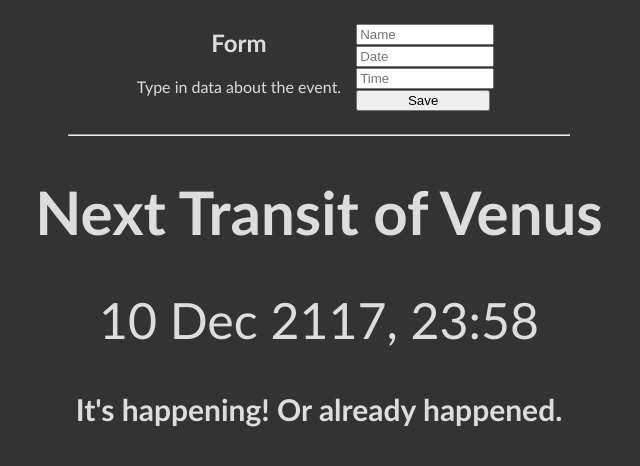
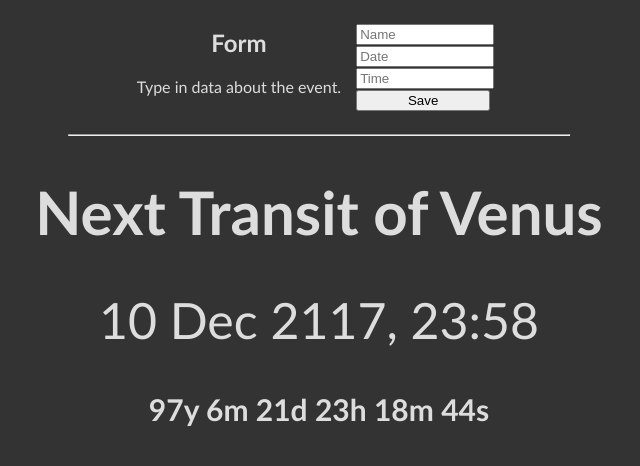
Before and after one commit to tomasz-rebas/react-countdown-timer, a React (Create React App) app: page / in a window 1280 px wide. Shown: the top 466 px of the page, without its empty margins (321-961 px from the left). Built offline with nearby package versions, Linux system fonts and the light colour scheme.

Commit message:
Calculate time left for the default event

```diff
--- a/src/components/App.js
+++ b/src/components/App.js
@@ -10,14 +10,14 @@ class App extends React.Component {
             name: "Next Transit of Venus",
             date: "10 Dec 2117",
             time: "23:58",
-            timeLeftInSeconds: 3
+            timeLeftInSeconds: 0
         }
         this.saveUserInput = this.saveUserInput.bind(this);
         this.formatTimeLeftDisplay = this.formatTimeLeftDisplay.bind(this);
         this.decrementTimeInSeconds = this.decrementTimeInSeconds.bind(this);
     }
 
-    getTimeInSeconds(timeInput) {
+    getEventTimeInSeconds(timeInput) {
         let timeInSeconds = 0;
         if (timeInput.length >= 4) {
             if (timeInput[1] === ':' || timeInput[2] === ':') {
@@ -31,6 +31,12 @@ class App extends React.Component {
     }
 
     componentDidMount() {
+        // Calculate seconds left to the default event (next transit of Venus).
+        const timeLeftInSeconds = (Date.parse(this.state.date + ' ' + this.state.time) - Date.parse(new Date())) / 1000;
+        this.setState({
+            timeLeftInSeconds: timeLeftInSeconds
+        });
+        // Start decrementing seconds left to the event.
         setInterval(this.decrementTimeInSeconds, 1000);
     }
 
@@ -95,7 +101,7 @@ class App extends React.Component {
         if (isNaN(eventDateInMiliseconds)) {
            console.warn('Please type in a valid date.');
         } else {
-            const eventTimeInSeconds = this.getTimeInSeconds(e.target.time.value);
+            const eventTimeInSeconds = this.getEventTimeInSeconds(e.target.time.value);
             const eventDateTimeInSeconds = eventDateInMiliseconds / 1000 + eventTimeInSeconds;
             const currentDateTimeInSeconds = Date.parse(new Date()) / 1000;
             let timeLeftInSeconds = 0;
```
